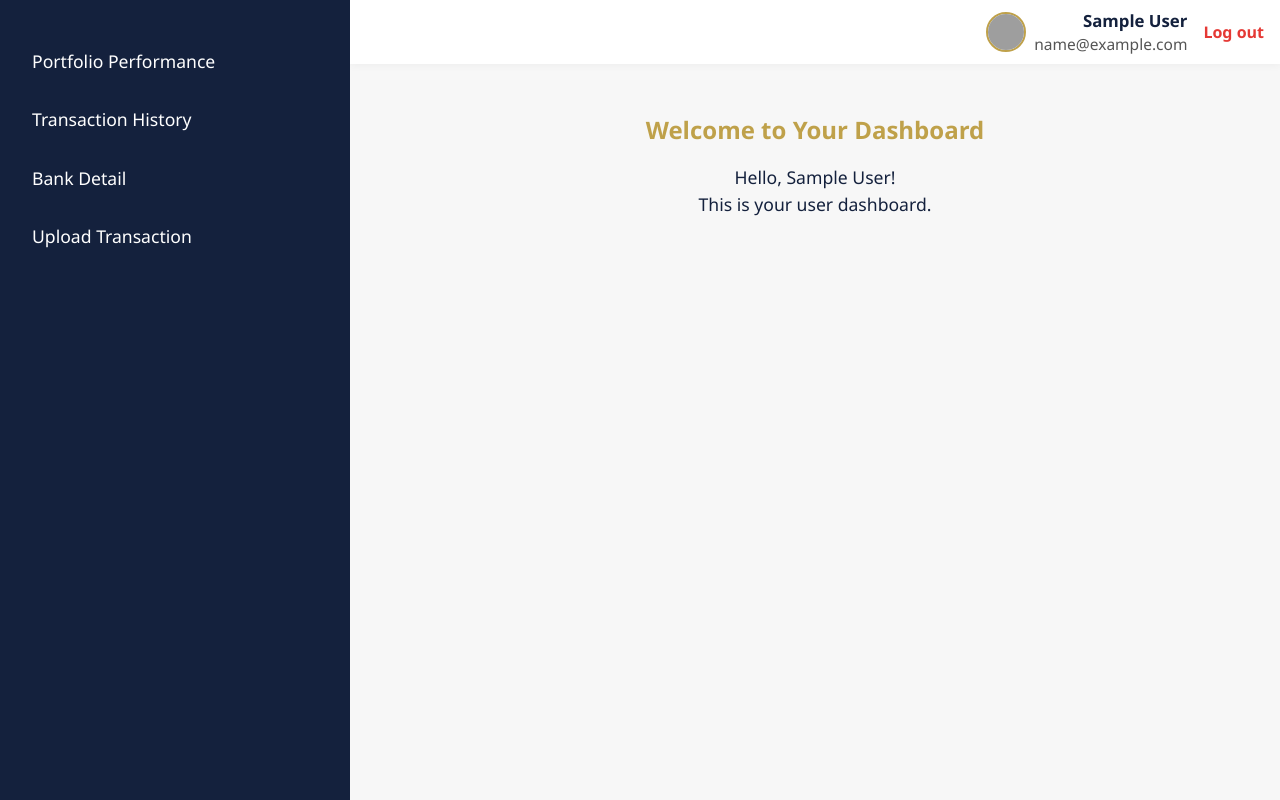
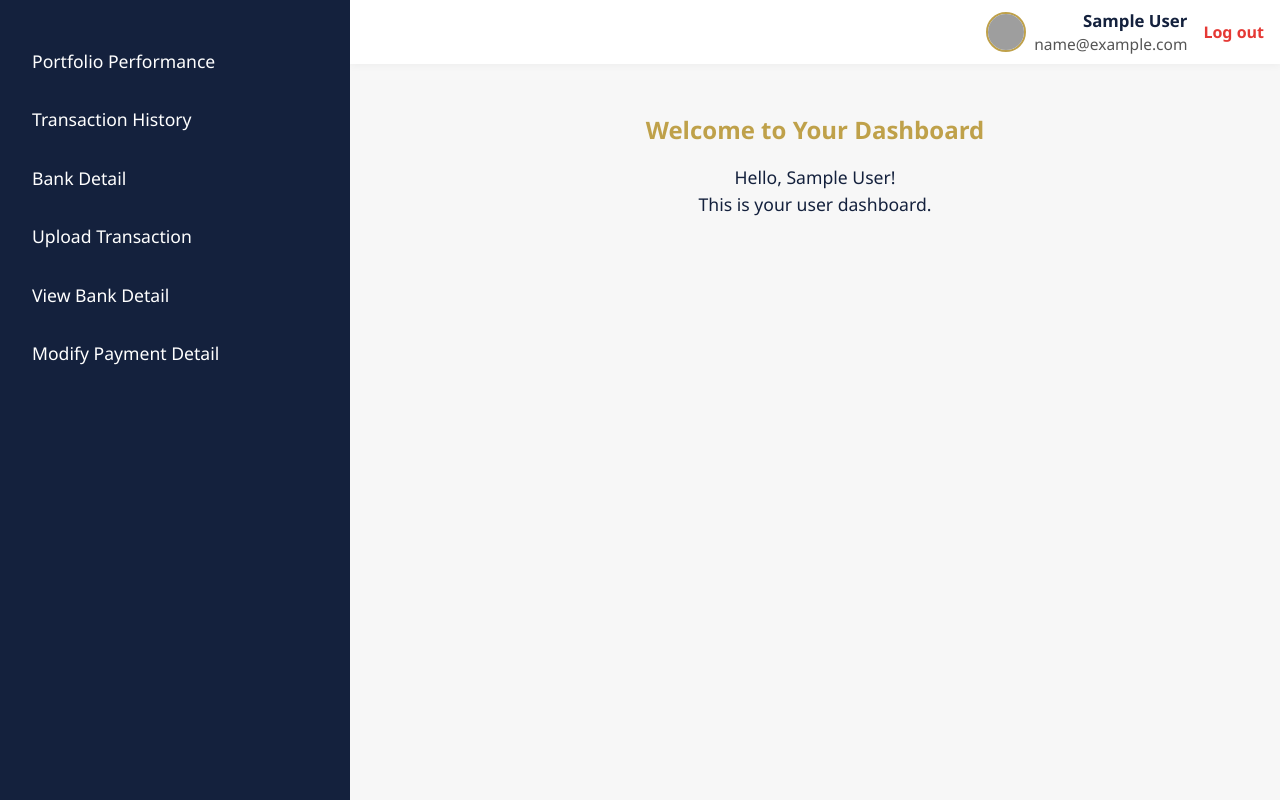
Before and after one commit to Nayan-Bakhadyo/fund_management_system, a Django app: page /user/dashboard/ in a window 1280 px wide. Run offline with Django 4.2, Linux system fonts and the light colour scheme; a user stored in the database is signed in; tables that the repository leaves empty hold one stand-in row (values such as "Sample post"); some libraries are stand-ins or nearby versions; grey boxes are pictures that could not be loaded.

Commit message:
bank details and user recurring payment detail handled

```diff
--- a/mainapp/admin.py
+++ b/mainapp/admin.py
@@ -1,5 +1,5 @@
 from django.contrib import admin
-from .models import AuthorizedUser, UserTransaction, UserNAV, NAVRecord, UserBankDetail, InvestmentCategory, FirmInvestment, UserContract, TotalCapitalRecord, InvestmentTransaction, UserTransactionUpload
+from .models import AuthorizedUser, UserTransaction, UserNAV, NAVRecord, UserBankDetail, InvestmentCategory, FirmInvestment, UserContract, TotalCapitalRecord, InvestmentTransaction, UserTransactionUpload, UserRecurringPayment
 
 admin.site.register(AuthorizedUser)
 admin.site.register(UserTransaction)
@@ -12,3 +12,4 @@ admin.site.register(UserContract)
 admin.site.register(TotalCapitalRecord)
 admin.site.register(InvestmentTransaction)
 admin.site.register(UserTransactionUpload)
+admin.site.register(UserRecurringPayment)
--- a/mainapp/models.py
+++ b/mainapp/models.py
@@ -87,6 +87,15 @@ class UserContract(models.Model):
     )
     contract_pdf_img = models.FileField(upload_to='contracts/', null=True, blank=True)
     description = models.CharField(max_length=255, blank=True, null=True)
+
+class UserRecurringPayment(models.Model):
+    authorized_user = models.ForeignKey(
+        AuthorizedUser,
+        to_field='email',
+        db_column='email',
+        on_delete=models.CASCADE,
+        related_name='recurring_payments'
+    )
     recurring_payment_amount = models.DecimalField(max_digits=12, decimal_places=2, null=True, blank=True)
     payment_date = models.DateField(null=True, blank=True)
 
--- a/mainapp/static/mainapp/user_dashboard.js
+++ b/mainapp/static/mainapp/user_dashboard.js
@@ -227,3 +227,72 @@ document.addEventListener('DOMContentLoaded', function() {
     });
   }
 });
+
+document.addEventListener('DOMContentLoaded', function() {
+  // Show bank detail modal
+  const bankMenu = document.getElementById('viewBankDetailMenu');
+  if (bankMenu) {
+    bankMenu.addEventListener('click', function(e) {
+      e.preventDefault();
+      const modal = new bootstrap.Modal(document.getElementById('bankDetailModal'));
+      modal.show();
+    });
+  }
+
+  // Copy to clipboard functionality for bank details
+  document.querySelectorAll('.copy-btn').forEach(function(btn) {
+    btn.addEventListener('click', function() {
+      const targetId = btn.getAttribute('data-copy');
+      const text = document.getElementById(targetId).textContent;
+      navigator.clipboard.writeText(text).then(function() {
+        btn.textContent = 'Copied!';
+        setTimeout(() => { btn.textContent = 'Copy'; }, 1200);
+      });
+    });
+  });
+});
+
+document.addEventListener('DOMContentLoaded', function() {
+  // Open modal and fetch current payment detail
+  const modifyMenu = document.getElementById('modifyPaymentDetailMenu');
+  if (modifyMenu) {
+    modifyMenu.addEventListener('click', function(e) {
+      e.preventDefault();
+      fetch('/user/payment_detail/', {
+        headers: { 'X-Requested-With': 'XMLHttpRequest' }
+      })
+      .then(response => response.json())
+      .then(data => {
+        // Set values (or defaults)
+        document.getElementById('recurring_payment_amount').value = data.recurring_payment_amount || '';
+        document.getElementById('payment_date').value = data.payment_date || '';
+        document.getElementById('modify-payment-detail-message').innerHTML = '';
+        const modal = new bootstrap.Modal(document.getElementById('modifyPaymentDetailModal'));
+        modal.show();
+      });
+    });
+  }
+
+  // Handle form submit
+  const form = document.getElementById('modify-payment-detail-form');
+  if (form) {
+    form.addEventListener('submit', function(e) {
+      e.preventDefault();
+      const formData = new FormData(form);
+      fetch('/user/payment_detail/', {
+        method: 'POST',
+        headers: { 'X-Requested-With': 'XMLHttpRequest' },
+        body: formData
+      })
+      .then(response => response.json())
+      .then(data => {
+        const msgDiv = document.getElementById('modify-payment-detail-message');
+        if (data.success) {
+          msgDiv.innerHTML = '<div class="alert alert-success">Payment detail updated!</div>';
+        } else {
+          msgDiv.innerHTML = '<div class="alert alert-danger">' + (data.error || 'Update failed.') + '</div>';
+        }
+      });
+    });
+  }
+});
--- a/mainapp/templates/mainapp/user_dashboard.html
+++ b/mainapp/templates/mainapp/user_dashboard.html
@@ -37,6 +37,17 @@
                         <a href="#" class="nav-link" id="uploadTransactionMenu">
                             <i class="bi bi-upload"></i> Upload Transaction
                         </a>
+                    </li>
+                    <li class="nav-item">
+                      <a href="#" class="nav-link" id="viewBankDetailMenu">
+                        <i class="bi bi-bank"></i> View Bank Detail
+                      </a>
+                    </li>
+                    <li><hr class="dropdown-divider"></li>
+                    <li class="nav-item">
+                      <a href="#" class="nav-link" id="modifyPaymentDetailMenu">
+                        <i class="bi bi-pencil-square"></i> Modify Payment Detail
+                      </a>
                     </li>
                     {% if not authorized_user.is_contracted %}
                     <li class="nav-item">
@@ -107,6 +118,75 @@
         </div>
       </div>
     </div>
+
+    <!-- Bank Detail Modal -->
+    <div class="modal fade" id="bankDetailModal" tabindex="-1" aria-labelledby="bankDetailModalLabel" aria-hidden="true">
+      <div class="modal-dialog modal-dialog-centered">
+        <div class="modal-content">
+          <div class="modal-header">
+            <h5 class="modal-title" id="bankDetailModalLabel">Bank Details</h5>
+            <button type="button" class="btn-close" data-bs-dismiss="modal" aria-label="Close"></button>
+          </div>
+          <div class="modal-body">
+            <!-- Add this above the bank details modal in your user_dashboard.html -->
+
+            <div class="alert alert-info mb-3" role="alert">
+            <strong>Note:</strong> Please add your email address registered with us as your <b>remark</b> while making transactions, then upload a screenshot of the transaction through the <b>Upload Transaction</b> option in your dashboard.
+            </div>
+            <div class="mb-3 d-flex align-items-center">
+              <span class="fw-bold me-2">A/C Holder Name:</span>
+              <span id="acHolderName" class="me-2">NEHA BAKHADYO</span>
+              <button type="button" class="btn btn-outline-secondary btn-sm copy-btn" data-copy="acHolderName">Copy</button>
+            </div>
+            <div class="mb-3 d-flex align-items-center">
+              <span class="fw-bold me-2">Account Number:</span>
+              <span id="accountNumber" class="me-2">0085752430839001</span>
+              <button type="button" class="btn btn-outline-secondary btn-sm copy-btn" data-copy="accountNumber">Copy</button>
+            </div>
+            <div class="mb-3 d-flex align-items-center">
+              <span class="fw-bold me-2">Bank Name:</span>
+              <span id="bankName" class="me-2">NICASIA Bank</span>
+              <button type="button" class="btn btn-outline-secondary btn-sm copy-btn" data-copy="bankName">Copy</button>
+            </div>
+            <div class="mb-3 d-flex align-items-center">
+              <span class="fw-bold me-2">Branch Name:</span>
+              <span id="branchName" class="me-2">Bhaktapur</span>
+              <button type="button" class="btn btn-outline-secondary btn-sm copy-btn" data-copy="branchName">Copy</button>
+            </div>
+          </div>
+        </div>
+      </div>
+    </div>
+
+    <!-- Modify Payment Detail Modal -->
+    <div class="modal fade" id="modifyPaymentDetailModal" tabindex="-1" aria-labelledby="modifyPaymentDetailModalLabel" aria-hidden="true">
+      <div class="modal-dialog">
+        <div class="modal-content">
+          <form id="modify-payment-detail-form">
+            {% csrf_token %}
+            <div class="modal-header">
+              <h5 class="modal-title" id="modifyPaymentDetailModalLabel">Modify Payment Detail</h5>
+              <button type="button" class="btn-close" data-bs-dismiss="modal" aria-label="Close"></button>
+            </div>
+            <div class="modal-body">
+              <div id="modify-payment-detail-message"></div>
+              <div class="mb-3">
+                <label for="recurring_payment_amount" class="form-label">Recurring Payment Amount</label>
+                <input type="number" step="0.01" class="form-control" id="recurring_payment_amount" name="recurring_payment_amount" required>
+              </div>
+              <div class="mb-3">
+                <label for="payment_date" class="form-label">Payment Date</label>
+                <input type="date" class="form-control" id="payment_date" name="payment_date" required>
+              </div>
+            </div>
+            <div class="modal-footer">
+              <button type="submit" class="btn btn-success w-100">Save</button>
+            </div>
+          </form>
+        </div>
+      </div>
+    </div>
+
     <!-- jQuery and Bootstrap 5 JS Bundle CDN (for responsive navbar, etc.) -->
     <script src="https://code.jquery.com/jquery-3.7.1.min.js"></script>
     <script src="https://cdn.jsdelivr.net/npm/bootstrap@5.3.3/dist/js/bootstrap.bundle.min.js"></script>
--- a/mainapp/urls.py
+++ b/mainapp/urls.py
@@ -30,6 +30,7 @@ urlpatterns = [
 
     path('fundmanager/pending_user_uploads/', views.pending_user_uploads, name='pending_user_uploads'),
     path('fundmanager/edit_user_upload/<str:email>/', views.edit_user_upload, name='edit_user_upload'),
+     path('user/payment_detail/', views.payment_detail, name='payment_detail'),
 
     path('auth/', include('social_django.urls', namespace='social')),
 ] + static(settings.MEDIA_URL, document_root=settings.MEDIA_ROOT)
--- a/mainapp/views.py
+++ b/mainapp/views.py
@@ -4,7 +4,7 @@ from django.contrib.auth.decorators import login_required, user_passes_test
 from django.core.mail import send_mail, EmailMultiAlternatives
 from django.conf import settings
 from django.db.models import Max, Sum
-from .models import AuthorizedUser, UserTransaction, UserNAV, NAVRecord, UserBankDetail, InvestmentCategory, FirmInvestment, TotalCapitalRecord, InvestmentTransaction, UserTransactionUpload
+from .models import AuthorizedUser, UserRecurringPayment, UserTransaction, UserNAV, NAVRecord, UserBankDetail, InvestmentCategory, FirmInvestment, TotalCapitalRecord, InvestmentTransaction, UserTransactionUpload
 import random
 from django import template
 from django.contrib.auth import logout
@@ -873,3 +873,32 @@ def edit_user_upload(request, email):
 
     html = render_to_string('mainapp/edit_user_upload_modal.html', {'upload': upload}, request=request)
     return JsonResponse({'html': html})
+
+from django.views.decorators.http import require_http_methods
+
+@login_required
+@require_http_methods(["GET", "POST"])
+def payment_detail(request):
+    user = AuthorizedUser.objects.get(email=request.user.email)
+    obj, created = UserRecurringPayment.objects.get_or_create(
+        authorized_user=user,
+        defaults={
+            'recurring_payment_amount': 0,
+            'payment_date': None
+        }
+    )
+    if request.method == 'GET':
+        return JsonResponse({
+            'recurring_payment_amount': str(obj.recurring_payment_amount) if obj.recurring_payment_amount else '',
+            'payment_date': obj.payment_date.isoformat() if obj.payment_date else ''
+        })
+    else:
+        amount = request.POST.get('recurring_payment_amount')
+        date = request.POST.get('payment_date')
+        try:
+            obj.recurring_payment_amount = amount
+            obj.payment_date = date
+            obj.save()
+            return JsonResponse({'success': True})
+        except Exception as e:
+            return JsonResponse({'success': False, 'error': str(e)})
```
Also changed, not shown: mainapp/migrations/0006_remove_usercontract_payment_date_and_more.py (added).
